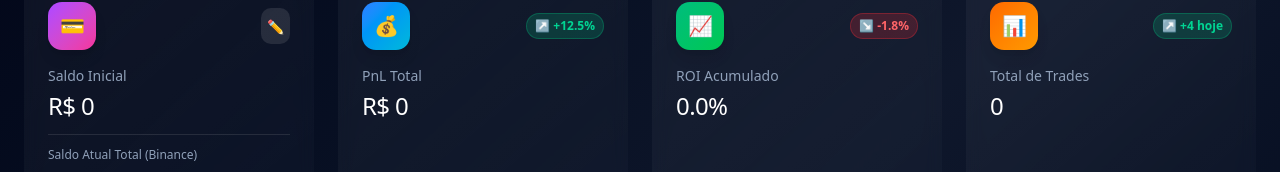
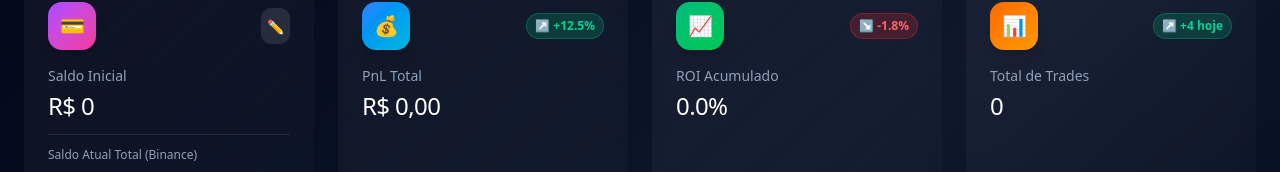
Before and after one commit to maxgsandre/BINANCE-MANAGER, a Next.js app: page /dashboard in a window 1280 px wide. Shown: the part 231-403 px from the top of the page. Built offline with nearby package versions, Linux system fonts and the light colour scheme; no server answers; the database is empty; sample sign-in values are in the browser's storage.

Commit message:
fix: format PnL value with brazilian locale (2 decimal places, comma for decimals)

```diff
--- a/src/app/dashboard/page.tsx
+++ b/src/app/dashboard/page.tsx
@@ -75,7 +75,7 @@ export default function DashboardPage() {
         />
         <Kpi
           label="PnL Total"
-          value={`R$ ${summary.pnlMonth}`}
+          value={`R$ ${Number(summary.pnlMonth).toLocaleString('pt-BR', { minimumFractionDigits: 2, maximumFractionDigits: 2 })}`}
           icon="💰"
           color="blue"
           trend={Number(summary.pnlMonth) >= 0 ? 'up' : 'down'}
```
